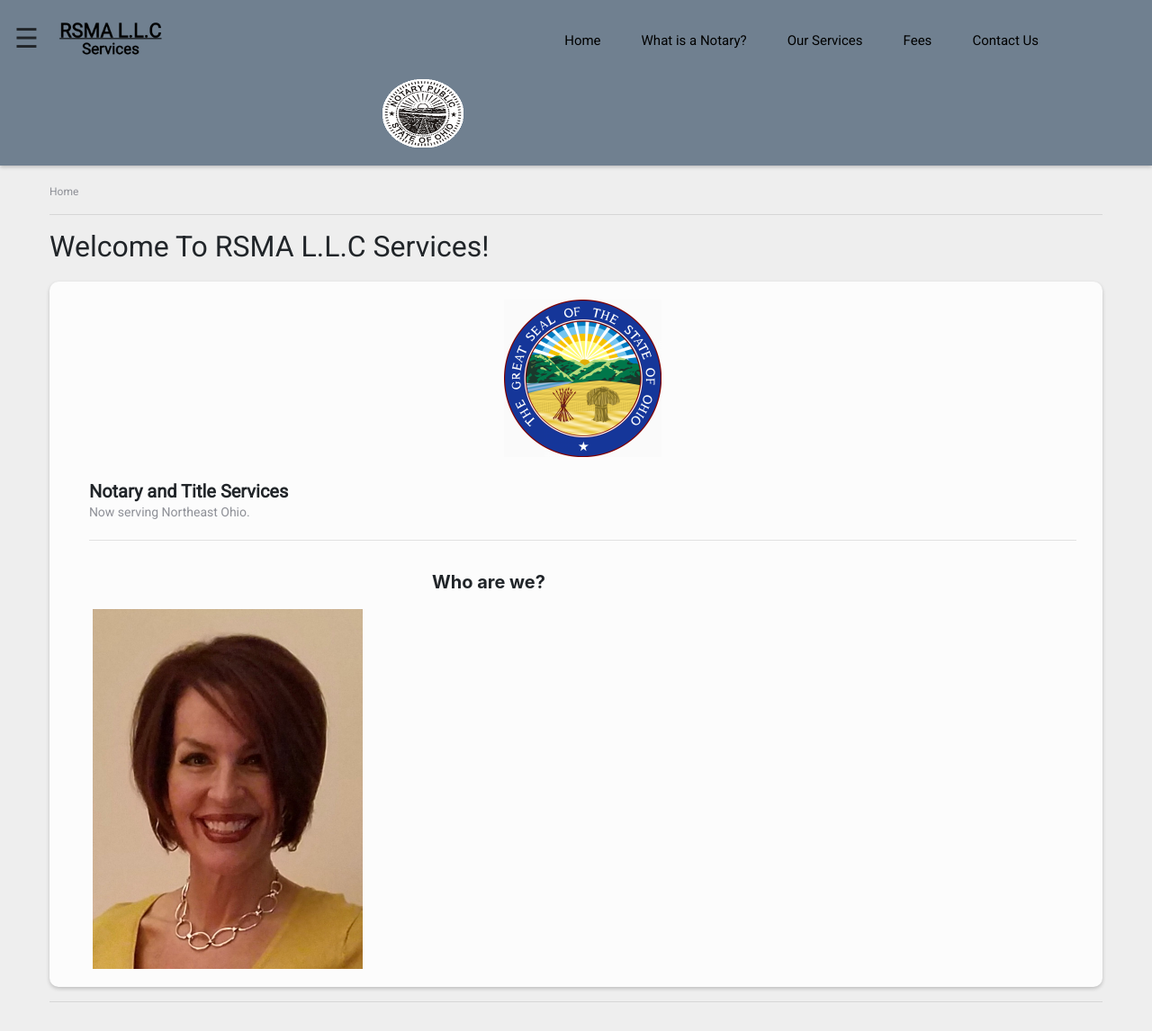
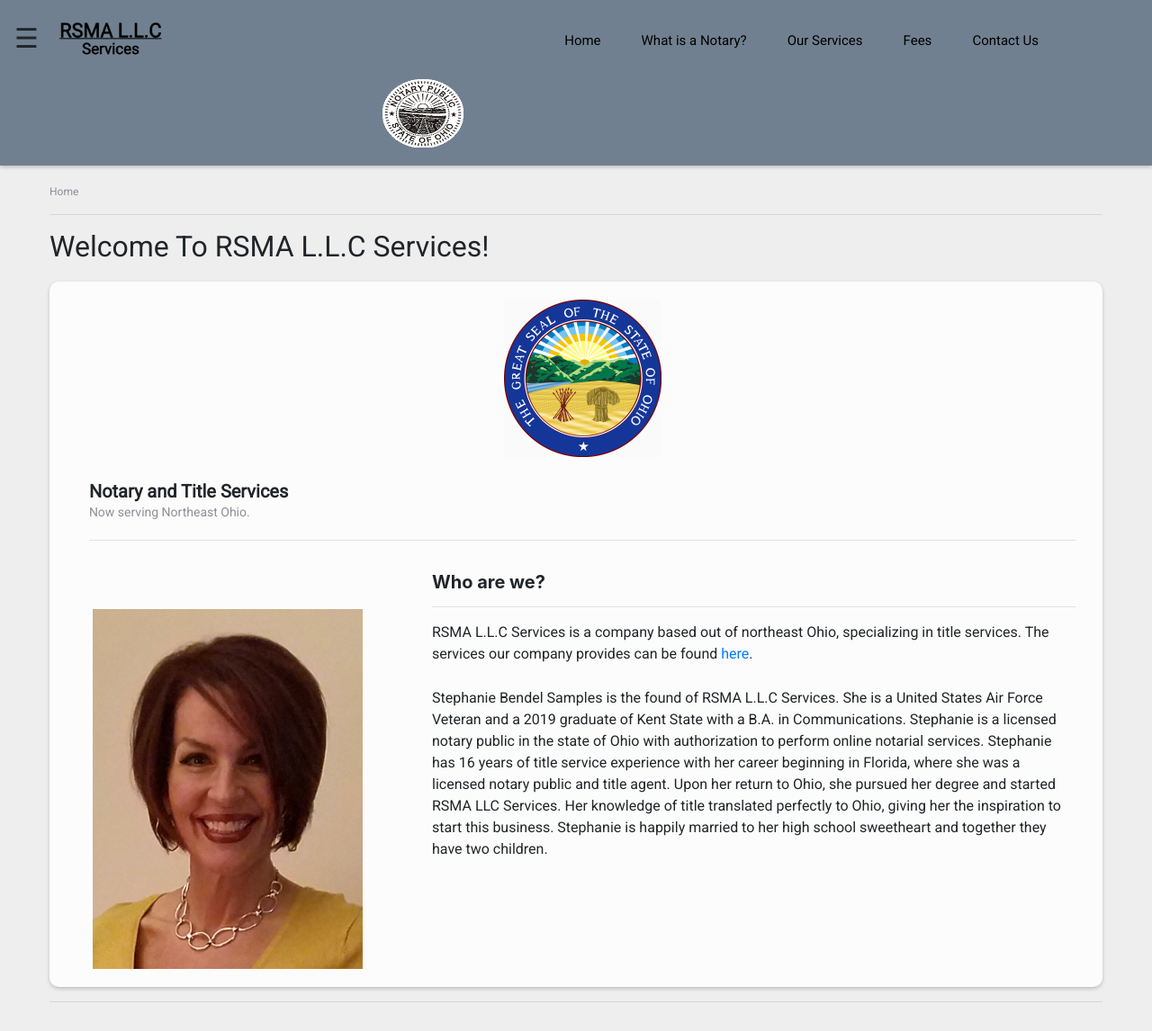
Before and after one commit to matt-bendel/RSMA-L.L.C-Services, a PHP site: page / in a window 1280 px wide. Shown: the top 1146 px of the page at 90% size. Run offline with PHP 8.4, Linux system fonts and the light colour scheme; some web fonts are replaced.

Commit message:
Added final text

```diff
--- a/index.php
+++ b/index.php
@@ -15,6 +15,22 @@
                 </div>
                 <div class="col-md-8" style="padding-top: 10px; padding-left: 30px;">
                     <p class="title-text">Who are we?</p>
+                    <hr style="margin-right: 30px;"/>
+                    <p style="font-size:16px; font-family: Roboto; margin-right: 30px; margin-bottom: 25px;">
+                        RSMA L.L.C Services is a company based out of northeast Ohio, specializing in title services.
+                        The services our company provides can be found <a href="/services">here</a>.
+                    </p>
+                    <p style="font-size:16px; font-family: Roboto; margin-right: 30px; margin-bottom: 25px;">
+                        Stephanie Bendel Samples is the found of RSMA L.L.C Services. She is a United States Air Force
+                        Veteran and a 2019 graduate of Kent State with a B.A. in Communications.
+                        Stephanie is a licensed notary public in the state of Ohio with authorization to
+                        perform online notarial services.
+                        Stephanie has 16 years of title service experience with her career beginning in Florida,
+                        where she was a licensed notary public and title agent.
+                        Upon her return to Ohio, she pursued her degree and started RSMA LLC Services. Her knowledge of
+                        title translated perfectly to Ohio, giving her the inspiration to start this business.
+                        Stephanie is happily married to her high school sweetheart and together they have two children.
+                    </p>
                 </div>
             </div>
             </section>
```
Also changed, not shown: services/index.php (+12 -2 lines).
